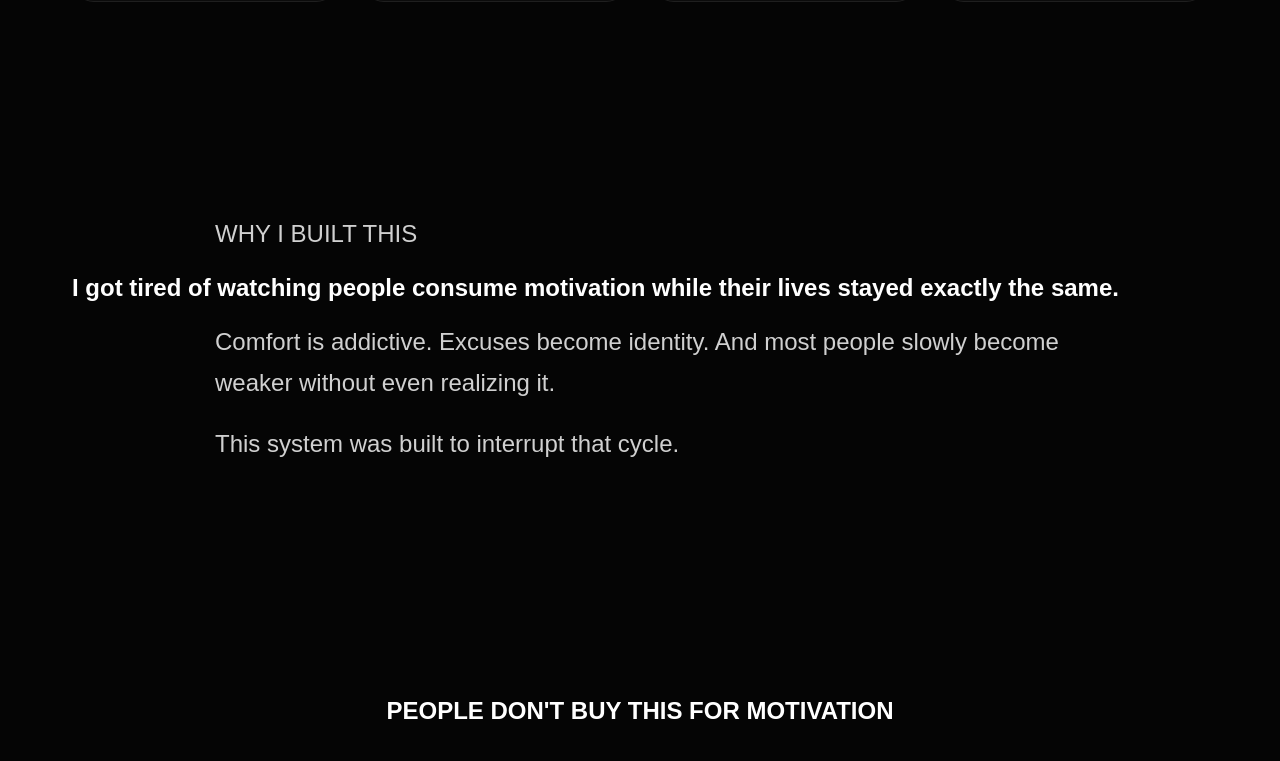
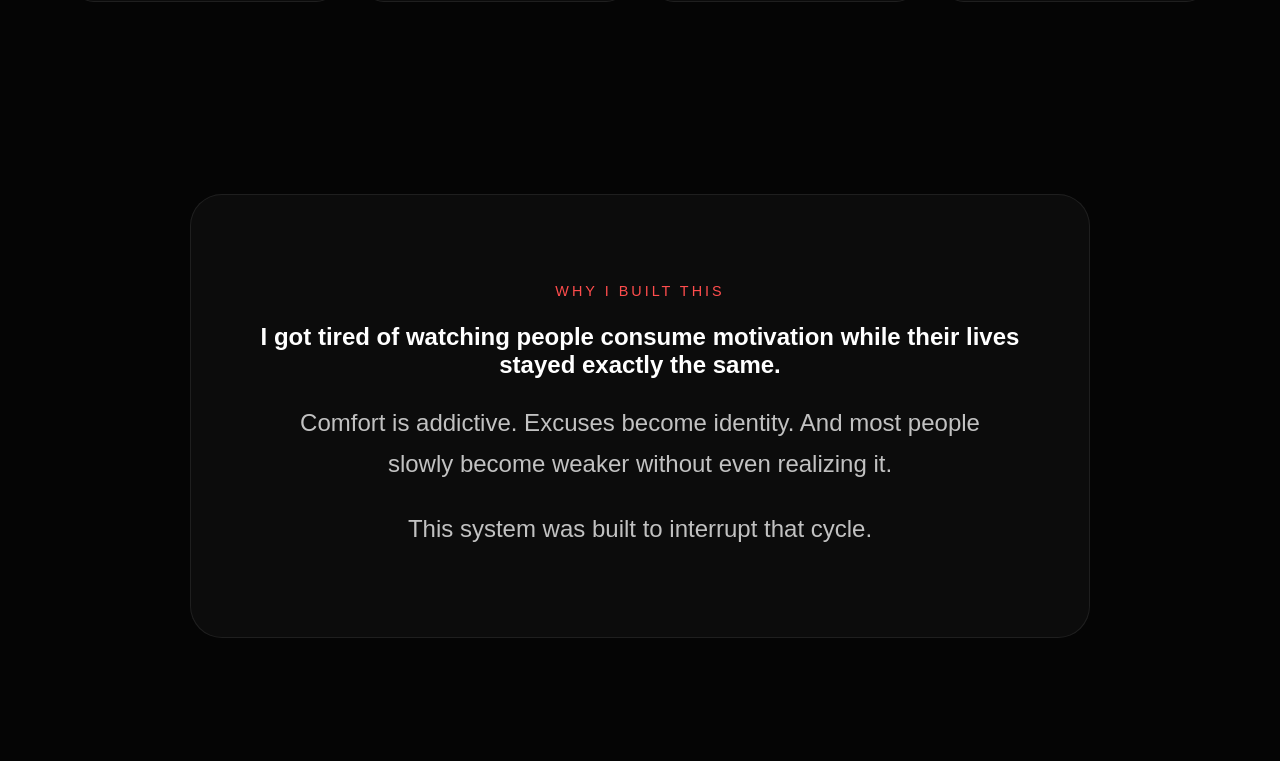
Before and after one commit to dupie2010-afk/Kill-the-Comfort, a React (Vite) app: page / in a window 1280 px wide. Shown: the part 4519-5280 px from the top of the page. Built offline with nearby package versions, Linux system fonts and the light colour scheme.

Commit message:
Update app.css

```diff
--- a/src/styles/app.css
+++ b/src/styles/app.css
@@ -303,3 +303,28 @@ li {
   color: #ff4d4d;
   font-weight: 700;
 }
+.creator-section {
+  text-align: center;
+}
+
+.creator-box {
+  max-width: 900px;
+  margin: 0 auto;
+  padding: 4rem 2rem;
+  border: 1px solid rgba(255,255,255,0.08);
+  background: rgba(255,255,255,0.03);
+  border-radius: 32px;
+}
+
+.creator-label {
+  color: #ff4d4d;
+  letter-spacing: 3px;
+  font-size: 0.9rem;
+  margin-bottom: 1rem;
+}
+
+.creator-text {
+  color: rgba(255,255,255,0.75);
+  max-width: 700px;
+  margin: 1.5rem auto;
+}
```
